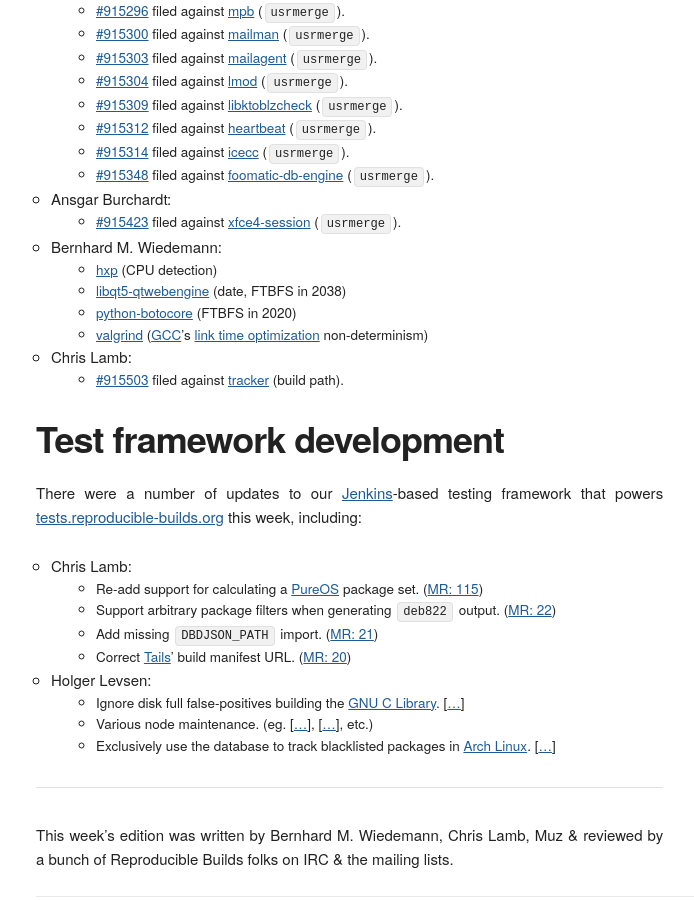
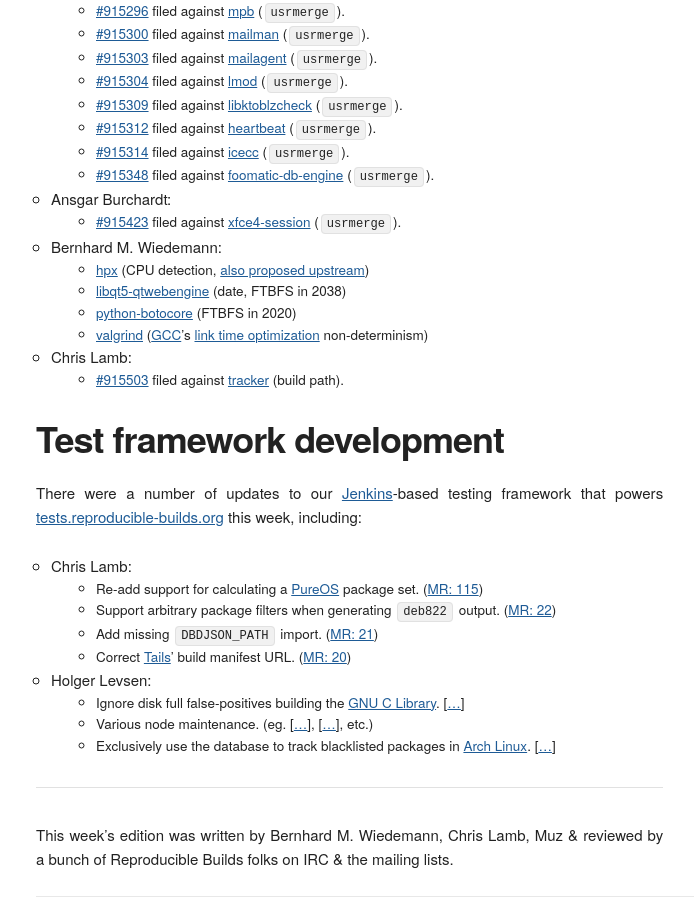
Before and after one commit to prototypefund/reproducible-website, a Jekyll site: the page built from _blog/posts/189.md, in a window 1280 px wide and 900 px high, scrolled down 1440 px. Shown: the whole window, without its empty margins (124-818 px from the left). Built offline with Jekyll 4.4.1, drawn with Linux system fonts in a browser that asks for light colours; some web fonts are replaced.

Commit message:
189: +1 upstream patch

```diff
--- a/_blog/posts/189.md
+++ b/_blog/posts/189.md
@@ -41,7 +41,7 @@
     * [#915423](https://bugs.debian.org/915423) filed against [xfce4-session](https://tracker.debian.org/pkg/xfce4-session) (`usrmerge`).
 
 * Bernhard M. Wiedemann:
-    * [hxp](https://build.opensuse.org/request/show/653867) (CPU detection)
+    * [hpx](https://build.opensuse.org/request/show/653867) (CPU detection, [also proposed upstream](https://github.com/STEllAR-GROUP/hpx/pull/3585))
     * [libqt5-qtwebengine](https://build.opensuse.org/request/show/655565) (date, FTBFS in 2038)
     * [python-botocore](https://github.com/boto/botocore/pull/1622) (FTBFS in 2020)
     * [valgrind](https://build.opensuse.org/request/show/655464) ([GCC](https://gcc.gnu.org/)'s [link time optimization](https://gcc.gnu.org/onlinedocs/gccint/LTO-Overview.html) non-determinism)
```
